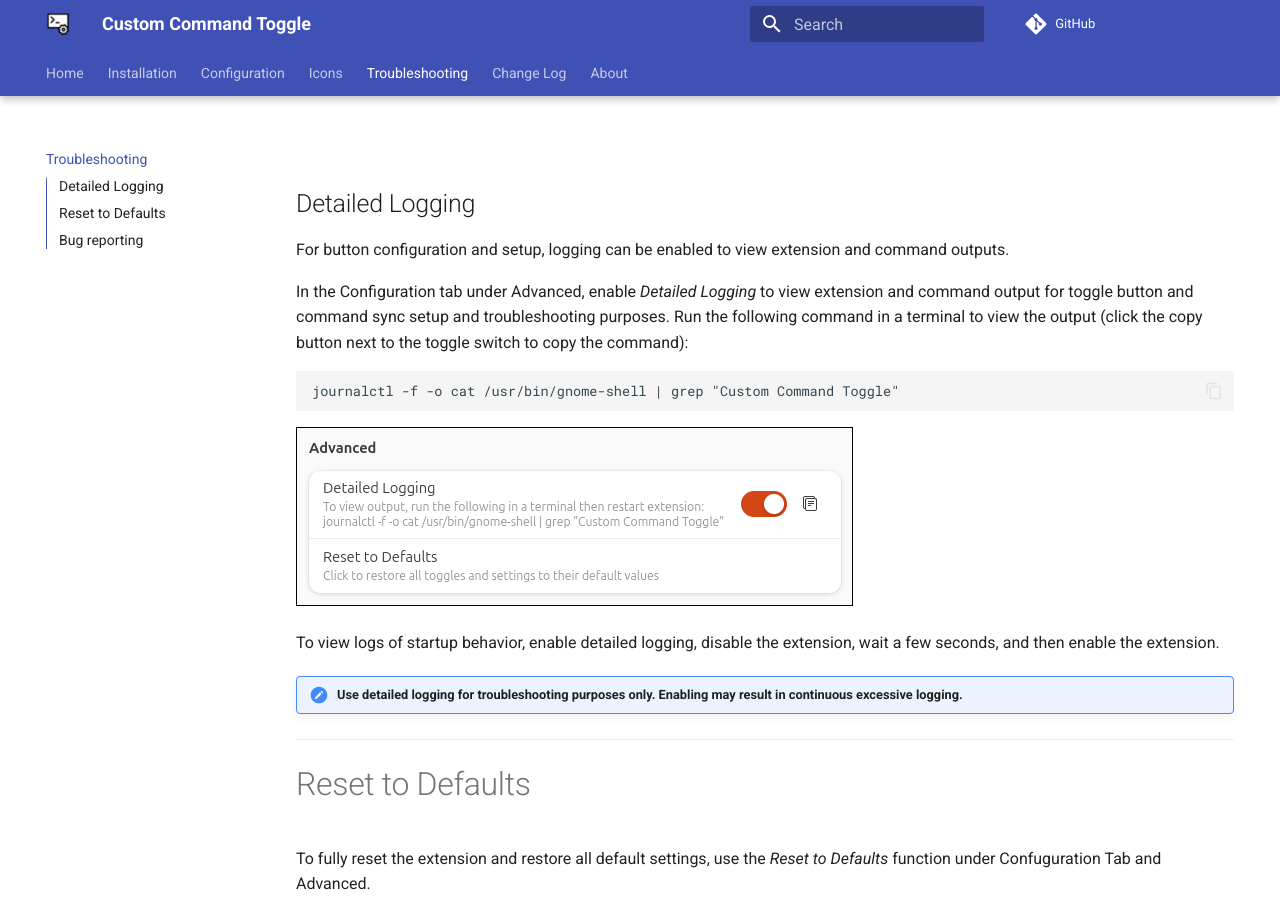
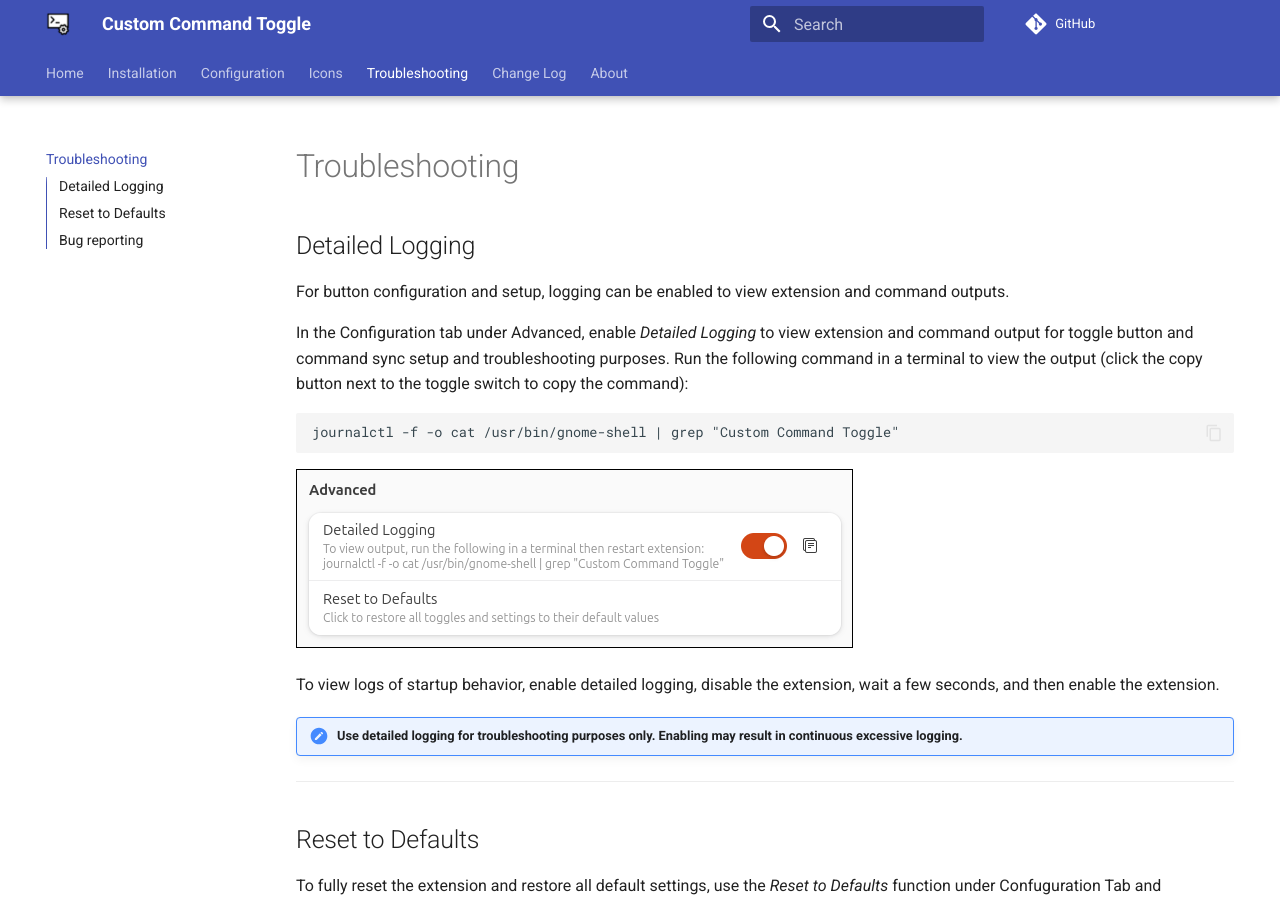
Before and after one commit to StorageB/custom-command-toggle, an MkDocs documentation site: the page built from docs/troubleshooting.md, in a window 1280 px wide and 900 px high. Built offline with MkDocs 1.6.1 and Material for MkDocs 9.7.7, drawn with Linux system fonts in a browser that asks for light colours; comment, search, counter and statistics services are not loaded.

Commit message:
update user guide

```diff
--- a/docs/troubleshooting.md
+++ b/docs/troubleshooting.md
@@ -18,7 +18,7 @@
 
 ---
 
-# Reset to Defaults
+## Reset to Defaults
 
 To fully reset the extension and restore all default settings, use the _Reset to Defaults_ function under Confuguration Tab and Advanced.
 
@@ -28,7 +28,7 @@
 
 ---
 
-# Bug reporting
+## Bug reporting
 
 To report a bug, open an issue on the GitHub page:
 
```
Also changed, not shown: docs/screenshots/night-light-scheduler-00.png.
